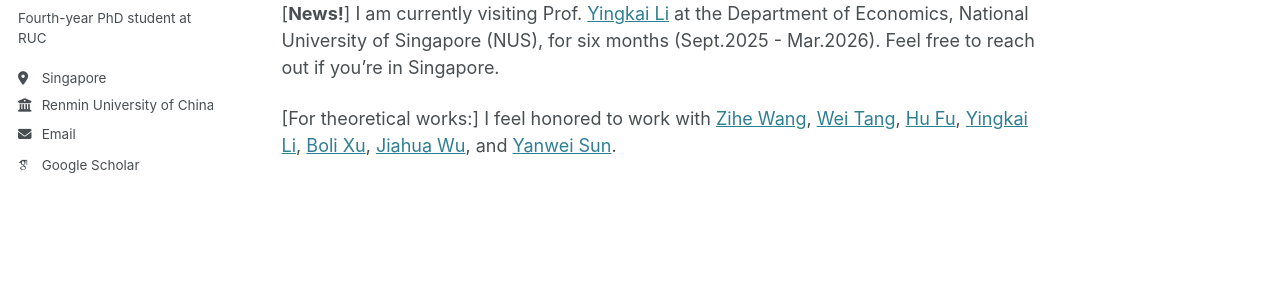
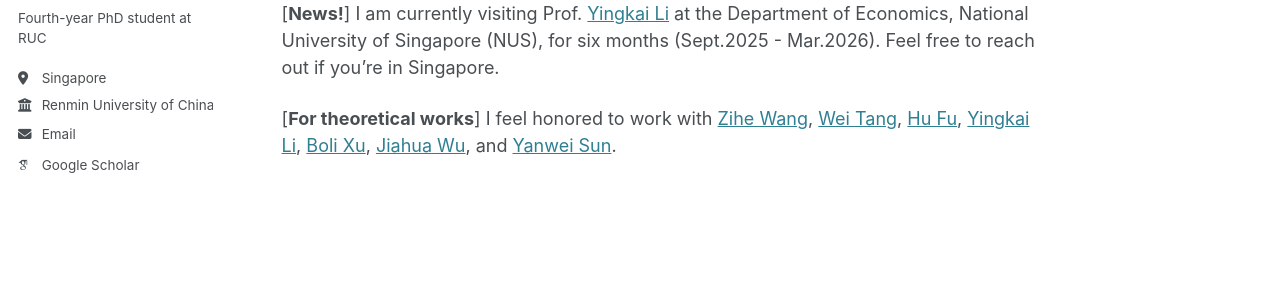
Before and after one commit to DUABC/zhichengdu, a Jekyll site: the page built from _pages/about.md, in a window 1280 px wide and 942 px high. Shown: the part 380-680 px from the top of the window. Built offline with Jekyll 4.4.1, drawn with Linux system fonts in a browser that asks for light colours; some web fonts are replaced.

```diff
--- a/_pages/about.md
+++ b/_pages/about.md
@@ -21,4 +21,4 @@ Here is my [CV](https://duabc.github.io/zhichengdu/files/CV-20260226.pdf).
 [**News!**] I am currently visiting Prof. [Yingkai Li](https://yingkai-li.github.io/) at the Department of Economics, National University of Singapore (NUS), for six months (Sept.2025 - Mar.2026).
 Feel free to reach out if you're in Singapore.
 
-[For theoretical works:] I feel honored to work with [Zihe Wang](http://ai.ruc.edu.cn/academicfaculty/szdwn/wzh/index.htm), [Wei Tang](https://wtang.org/), [Hu Fu](http://simecv.sufe.edu.cn/page.aspx?id=26), [Yingkai Li](https://yingkai-li.github.io/), [Boli Xu](https://www.bolixu.com/), [Jiahua Wu](https://wu-jiahua.github.io/), and [Yanwei Sun](https://yanwei-sun.github.io/).
+[**For theoretical works**] I feel honored to work with [Zihe Wang](http://ai.ruc.edu.cn/academicfaculty/szdwn/wzh/index.htm), [Wei Tang](https://wtang.org/), [Hu Fu](http://simecv.sufe.edu.cn/page.aspx?id=26), [Yingkai Li](https://yingkai-li.github.io/), [Boli Xu](https://www.bolixu.com/), [Jiahua Wu](https://wu-jiahua.github.io/), and [Yanwei Sun](https://yanwei-sun.github.io/).
```
